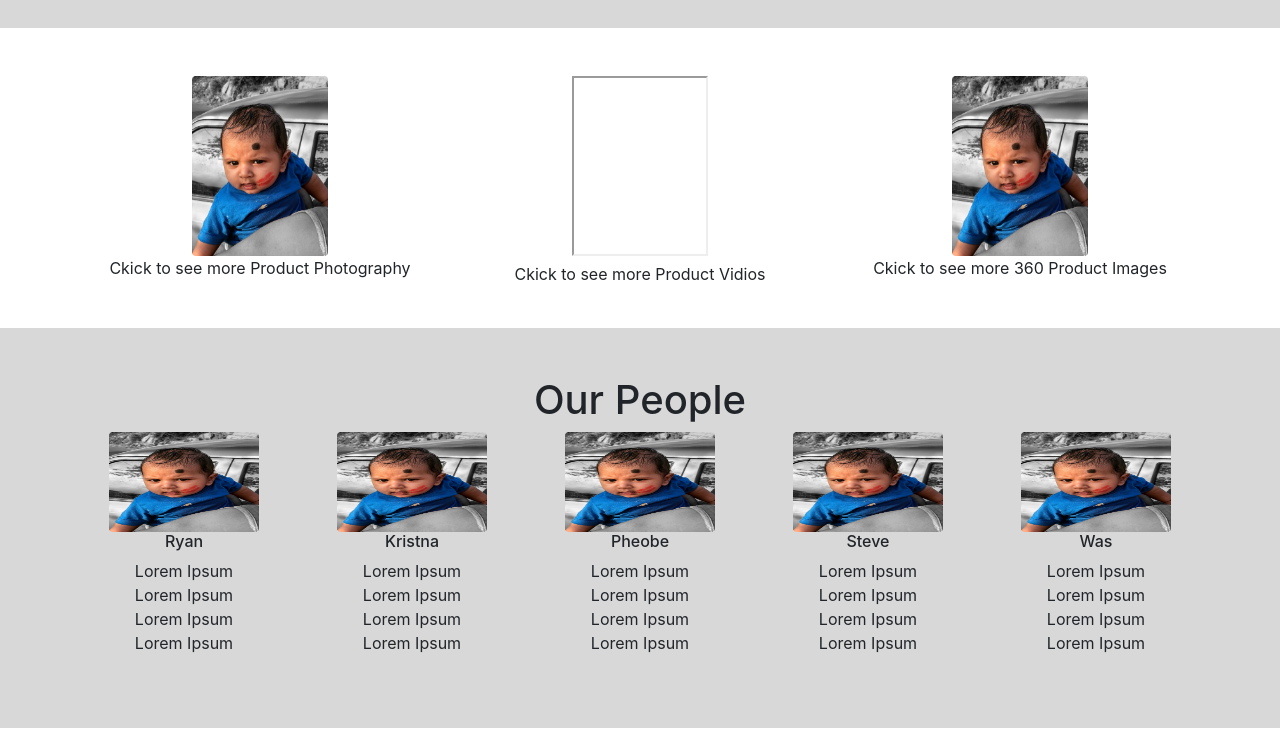
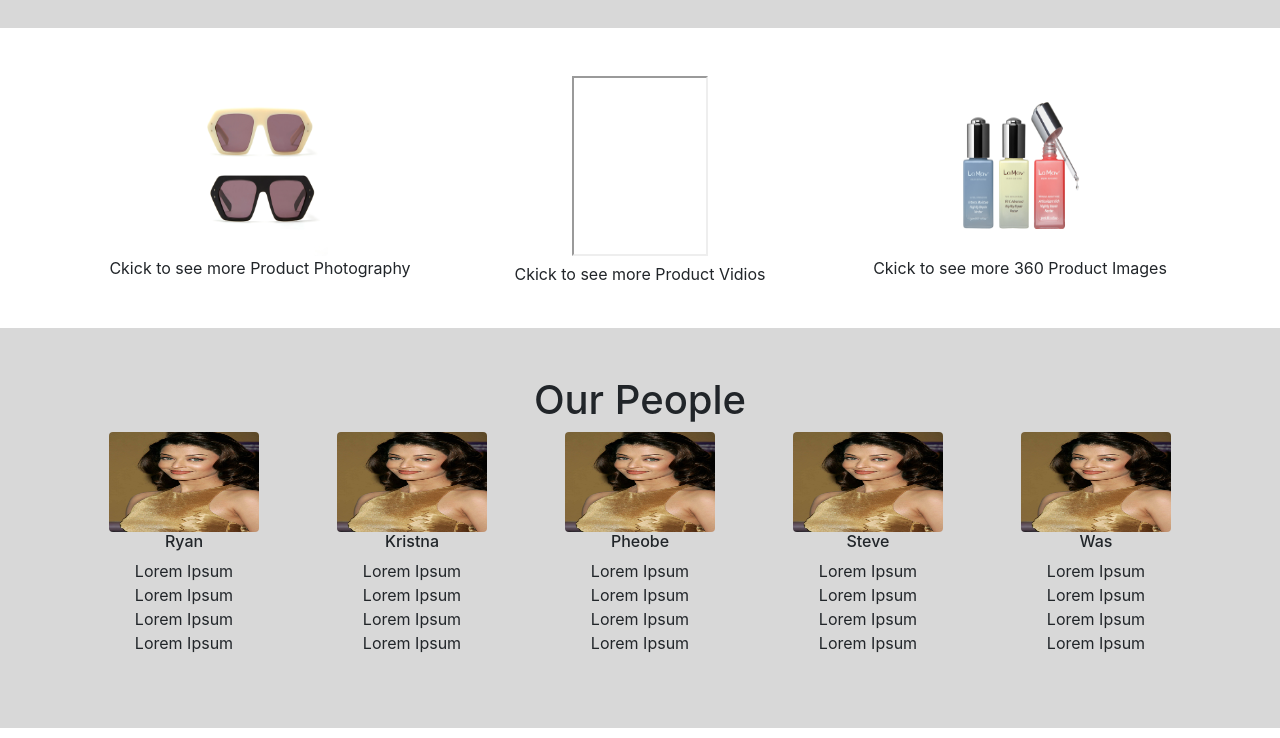
Before and after one commit to khushbubharti/bootstrap4-project, a plain HTML site: page index.html in a window 1280 px wide. Shown: the part 1082-1820 px from the top of the page. Drawn offline with nearby package versions, Linux system fonts and the light colour scheme; grey boxes are pictures that could not be loaded.

Commit message:
complete

```diff
--- a/index.html
+++ b/index.html
@@ -37,7 +37,8 @@
 
     <div class=" bg header center pt-5 pb-5">
         <div class="container ">
-            <img src="dhanyut.jpg" class="rounded-circle" width="100" height="100">
+
+            <img src="impack_rgb_TRANS.png" style="width:128px;height:128px;">
             <h1>PRODUCT PHOTOGRAPHY SYDNEY</h1>
             <h3><i>Delivery Premium Product Photography</i></h3>
 
@@ -176,17 +177,17 @@
         <div class="vidio container text-md-left text-sm-left text-center pt-5 pb-5 ">
             <div class="row center ">
                 <div class="col-md-4 col-sm-4 ">
-                    <img id="myImg " src="dhanyut.jpg " class="rounded picture " alt="Cinque Terre ">
+                    <a href="lightbox.html"><img id="myImg " src="Images/ProductPhotographySydney1.000.jpg" class="rounded picture " alt="impack images"></a>
 
 
-                    <!-- The Modal -->
+                    <!-- The Modal
                     <div id="myModal " class="modal ">
                         <span class="close ">&times;</span>
                         <img class="modal-content " id="img01 ">
 
-                    </div>
+                    </div> -->
 
-                    <script>
+                    <!-- <script>
                         // Get the modal
                         var modal = document.getElementById("myModal ");
 
@@ -207,7 +208,9 @@
                         span.onclick = function() {
                             modal.style.display = "none ";
                         }
-                    </script>
+                    </script> -->
+
+
                     <p>Ckick to see more Product Photography</p>
                 </div>
 
@@ -218,10 +221,9 @@
                 </div>
 
                 <div class="col-md-4 col-sm-4 pt-3 pt-sm-0 ">
-                    <img src="dhanyut.jpg " class="rounded picture " alt="Cinque Terre ">
+                    <img src="Images/ProductPhotographySydney1.021.jpg" class="rounded picture " alt="Cinque Terre ">
                     <p>Ckick to see more 360 Product Images</p>
                 </div>
-
 
             </div>
         </div>
@@ -232,7 +234,7 @@
 
                 <div class="row ">
                     <div class="col-md col-sm-4 col-12 ">
-                        <img src="dhanyut.jpg " class="rounded " alt="Cinque Terre " width="150 " height="100 ">
+                        <img src="Aishwarya.jpg" class="rounded " alt="Cinque Terre " width="150 " height="100 ">
                         <h6>Ryan</h6>
                         <div>
                             <p>Lorem Ipsum<br> Lorem Ipsum<br> Lorem Ipsum<br> Lorem Ipsum</p>
@@ -240,7 +242,7 @@
                     </div>
 
                     <div class="col-md col-sm-4 col-12 ">
-                        <img src="dhanyut.jpg " class="rounded " alt="Cinque Terre " width="150 " height="100 ">
+                        <img src="Aishwarya.jpg" class="rounded " alt="Cinque Terre " width="150 " height="100 ">
                         <h6>Kristna</h6>
                         <div>
                             <p>Lorem Ipsum<br> Lorem Ipsum<br> Lorem Ipsum<br> Lorem Ipsum</p>
@@ -248,7 +250,7 @@
                     </div>
 
                     <div class="col-md col-sm-4 col-12 ">
-                        <img src="dhanyut.jpg " class="rounded " alt="Cinque Terre " width="150 " height="100 ">
+                        <img src="Aishwarya.jpg" class="rounded " alt="Cinque Terre " width="150 " height="100 ">
                         <h6>Pheobe</h6>
                         <div>
                             <p>Lorem Ipsum<br> Lorem Ipsum<br> Lorem Ipsum<br> Lorem Ipsum</p>
@@ -256,7 +258,7 @@
                     </div>
 
                     <div class="col-md col-sm-4 col-12 ">
-                        <img src="dhanyut.jpg " class="rounded " alt="Cinque Terre " width="150 " height="100 ">
+                        <img src="Aishwarya.jpg" class="rounded " alt="Cinque Terre " width="150 " height="100 ">
                         <h6>Steve</h6>
                         <div>
                             <p>Lorem Ipsum<br> Lorem Ipsum<br> Lorem Ipsum<br> Lorem Ipsum<br>
@@ -264,7 +266,7 @@
                     </div>
 
                     <div class="col-md col-sm-4 col-12 ">
-                        <img src="dhanyut.jpg " class="rounded " alt="Cinque Terre " width="150 " height="100 ">
+                        <img src="Aishwarya.jpg" class="rounded " alt="Cinque Terre " width="150 " height="100 ">
                         <h6>Was</h6>
                         <div>
                             <p>Lorem Ipsum<br> Lorem Ipsum<br> Lorem Ipsum<br> Lorem Ipsum<br>
```
Also changed, not shown: lightbox.html (+1 -1 lines), Aishwarya.jpg (added).
